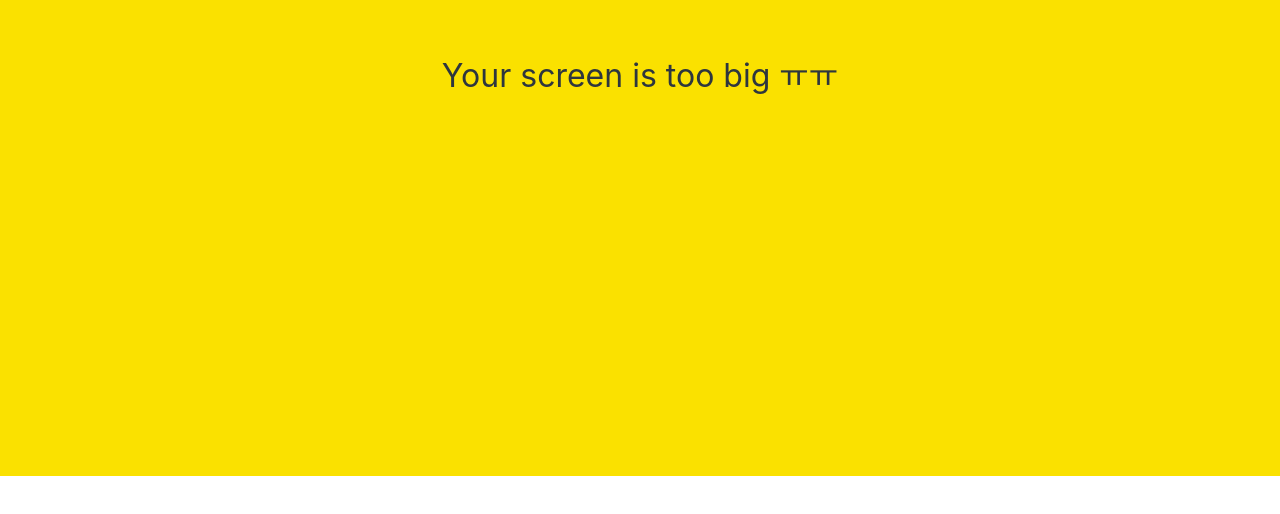
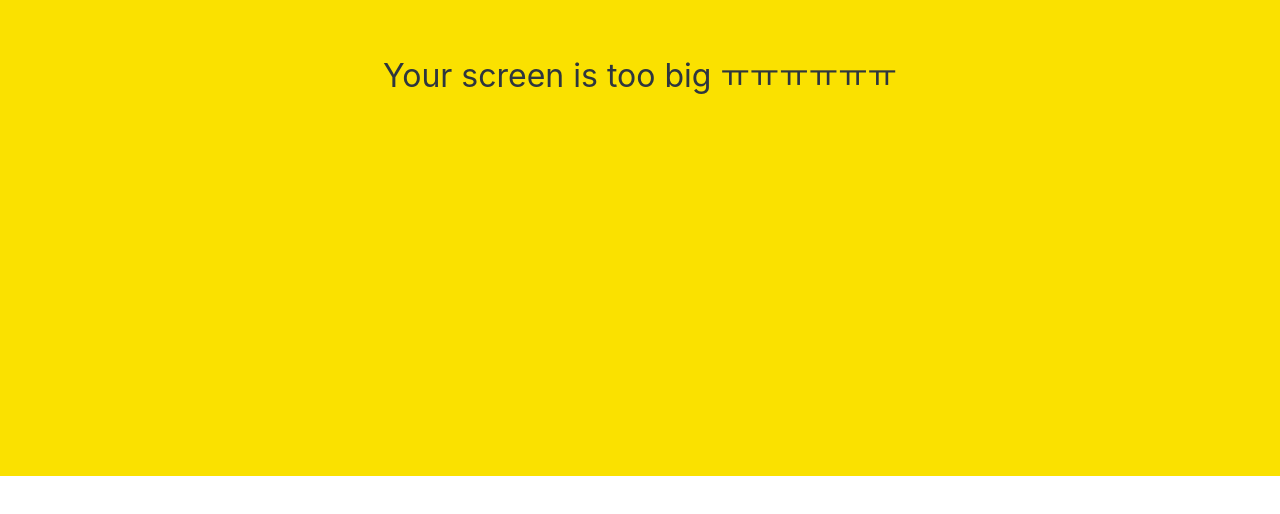
Before and after one commit to lsc0801kr/kokoa-clone-2021, a plain HTML site: page friends.html in a window 1280 px wide. Shown: the part 324-838 px from the top of the page. Drawn offline with Linux system fonts and the light colour scheme.

Commit message:
ㅠㅠㅠㅠ

```diff
--- a/friends.html
+++ b/friends.html
@@ -110,7 +110,7 @@
     </div>
 
     <div id="no-mobile">
-      <span>Your screen is too big ㅠㅠ</span>
+      <span>Your screen is too big ㅠㅠㅠㅠㅠㅠ</span>
     </div>
 
     <script
```
